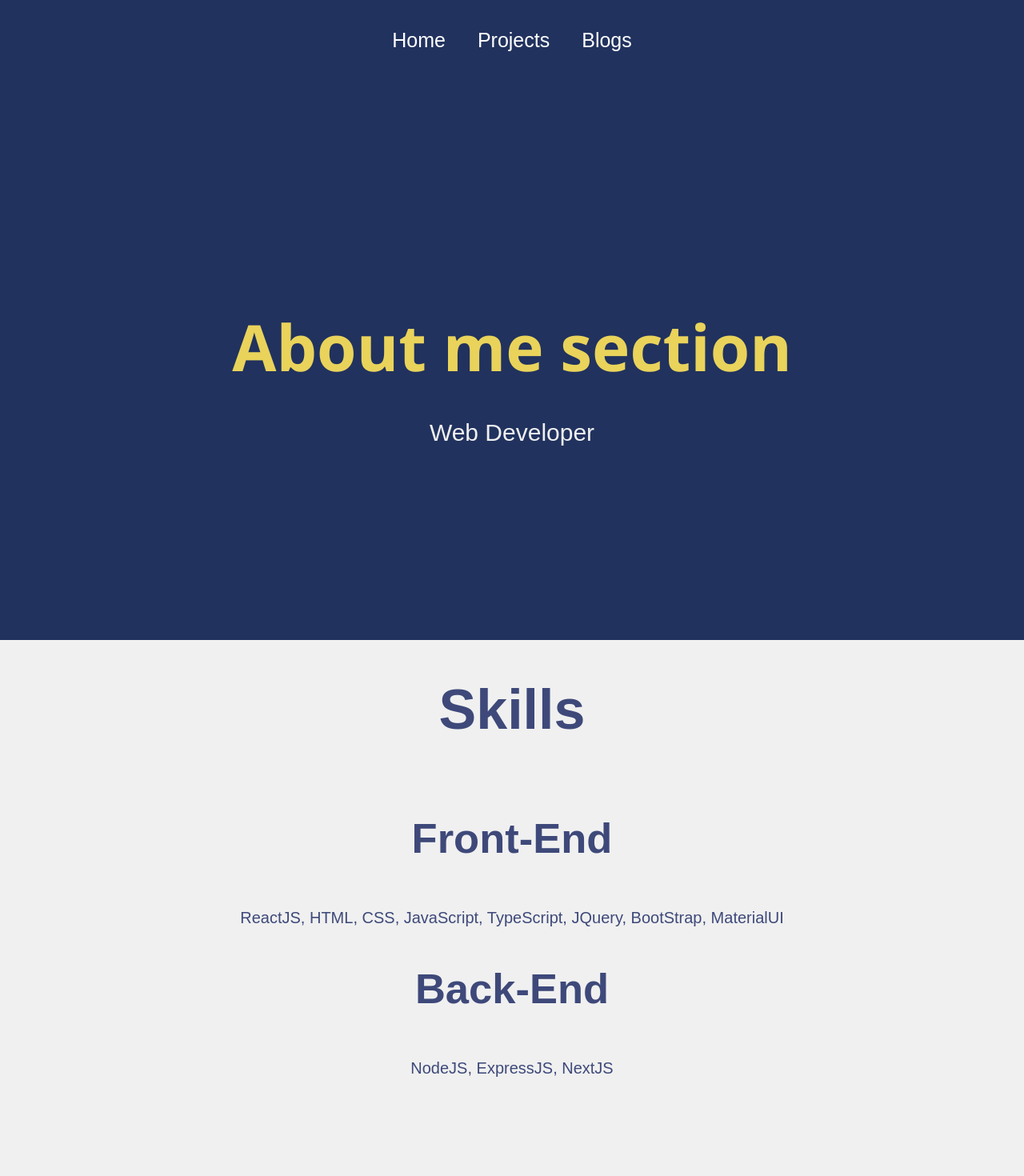
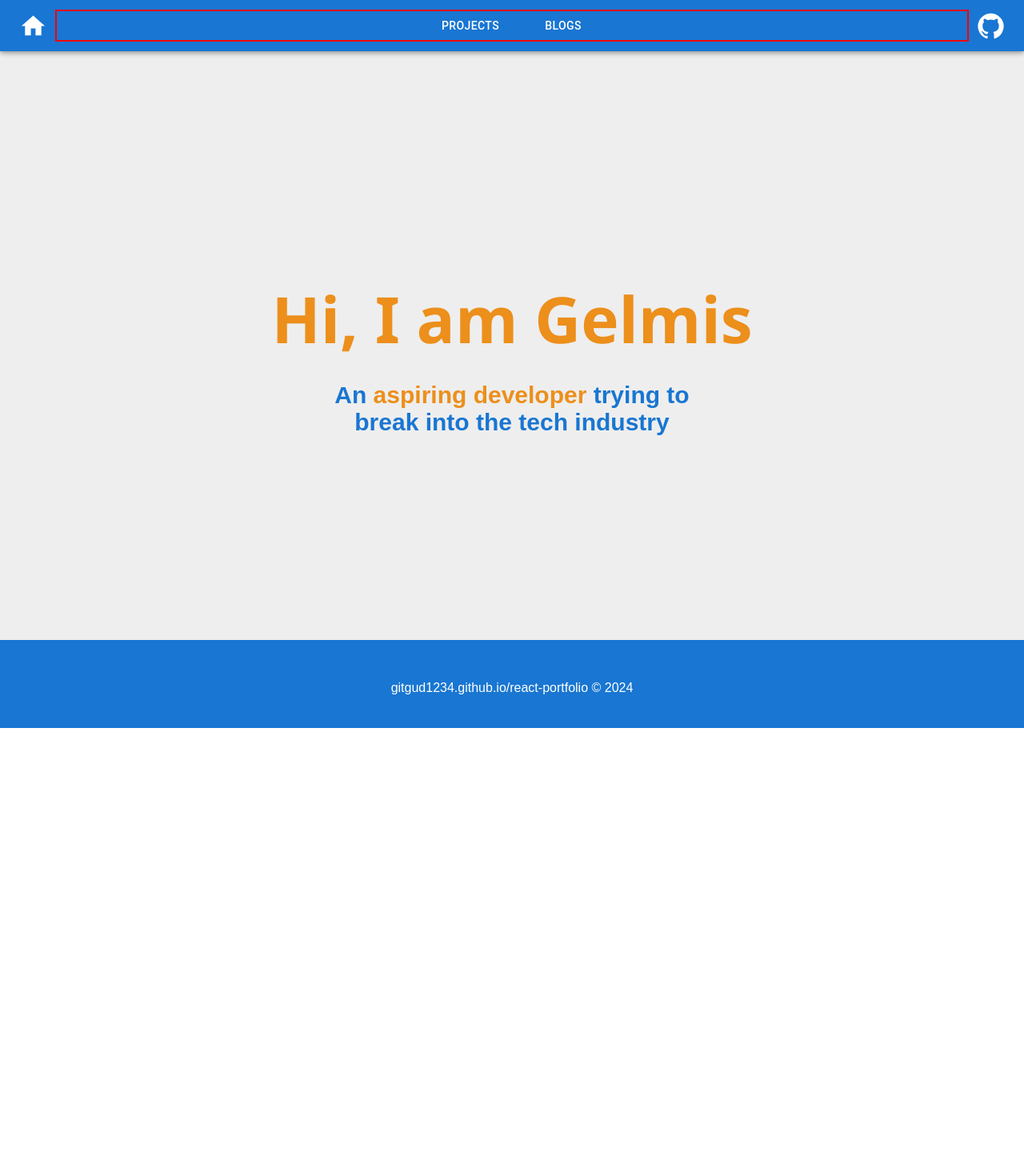
Before and after one commit to GitGud1234/react-portfolio, a React (Create React App) app: page /#/ in a window 1280 px wide. Shown: the top 1470 px of the page at 80% size. After the commit the page ends 910 px from the top, so only its background shows below. Built offline with nearby package versions, Linux system fonts and the light colour scheme.

Commit message:
landing page complete

```diff
--- a/src/components/Footer.jsx
+++ b/src/components/Footer.jsx
@@ -1,7 +1,4 @@
 import React from 'react';
-import InstagramIcon from '@mui/icons-material/Instagram';
-import GitHubIcon from '@mui/icons-material/GitHub';
-import LinkedInIcon from '@mui/icons-material/LinkedIn';
 import '../styles/Footer.css';
 
 function Footer() {
@@ -9,11 +6,6 @@ function Footer() {
   const currentYear = date.getFullYear();
   return (
     <footer className="footer">
-      <div className="socialMedia">
-        <InstagramIcon />
-        <GitHubIcon />
-        <LinkedInIcon />
-      </div>
       <p>gitgud1234.github.io/react-portfolio &copy; {currentYear} </p>
     </footer>
   );
--- a/src/components/NavBar.jsx
+++ b/src/components/NavBar.jsx
@@ -2,7 +2,77 @@ import React, { useEffect, useState } from 'react';
 import { Link, useLocation } from 'react-router-dom';
 import '../styles/NavBar.css';
 import ReorderIcon from '@mui/icons-material/Reorder';
+import {
+  AppBar,
+  Toolbar,
+  IconButton,
+  Typography,
+  Stack,
+  Button,
+} from '@mui/material';
+import HomeIcon from '@mui/icons-material/Home';
+//import LogoDevIcon from '@mui/icons-material/LogoDev';
+import GitHubIcon from '@mui/icons-material/GitHub';
 
+function NavBar() {
+  const location = useLocation();
+  return (
+    <AppBar position="sticky">
+      <Toolbar>
+        <IconButton
+          component={Link}
+          to="/"
+          disableRipple
+          size="large"
+          edge="start"
+          color="inherit"
+          aria-label="logo"
+        >
+          <HomeIcon fontSize="large" />
+        </IconButton>
+
+        <Stack
+          direction="row"
+          spacing={5}
+          justifyContent="center"
+          sx={{ width: '100%', outline: '2px solid red;' }}
+        >
+          <Button component={Link} to="/projects" disableRipple color="inherit">
+            projects
+          </Button>
+          <Button component={Link} to="/blogs" disableRipple color="inherit">
+            Blogs
+          </Button>
+        </Stack>
+        <IconButton
+          component={Link}
+          to="https://github.com/GitGud1234"
+          target="_blank"
+          disableRipple
+          size="large"
+          edge="end"
+          color="inherit"
+          aria-label="logo"
+        >
+          <GitHubIcon fontSize="large" />
+        </IconButton>
+      </Toolbar>
+    </AppBar>
+  );
+  //<Link to="/">Home</Link>
+  //    <Link to="/projects">Projects</Link>
+  //  <Link to="/blogs">Blogs</Link>
+}
+
+/*
+        <Typography
+          variant="h6"
+          component="h6"
+          sx={{ border: '1px solid red' }}
+        ></Typography>
+*/
+
+/*
 function NavBar() {
   const [expandNavbar, setExpandNavbar] = useState(false);
 
@@ -11,6 +81,7 @@ function NavBar() {
   useEffect(() => {
     setExpandNavbar(false);
   }, [location]);
+
   return (
     <div className="navbar" id={expandNavbar ? 'open' : 'close'}>
       <div className="toggleButton">
@@ -30,5 +101,5 @@ function NavBar() {
     </div>
   );
 }
-
+*/
 export default NavBar;
--- a/src/pages/Home.js
+++ b/src/pages/Home.js
@@ -1,33 +1,35 @@
 import React from 'react';
 import '../styles/Home.css';
+import { Paper, Grid } from '@mui/material';
 
 function Home() {
   return (
     <div className="home">
-      <div className="about">
-        <h2>About me section</h2>
+      <div className="landing">
+        <h1>Hi, I am Gelmis</h1>
         <div className="prompt">
-          <p>Web Developer</p>
+          <p>
+            An <span style={{ color: '#EC8F1B' }}>aspiring developer</span>{' '}
+            trying to break into the tech industry
+          </p>
         </div>
-      </div>
-      <div className="skills">
-        <h1>Skills</h1>
-        <ul className="list">
-          <li className="item">
-            <h2>Front-End</h2>
-            <span>
-              ReactJS, HTML, CSS, JavaScript, TypeScript, JQuery, BootStrap,
-              MaterialUI
-            </span>
-          </li>
-          <li className="item">
-            <h2>Back-End</h2>
-            <span>NodeJS, ExpressJS, NextJS</span>
-          </li>
-        </ul>
       </div>
     </div>
   );
 }
 
+/*
+        <ul className="list">
+            <li className="item">
+              <h2>A passion for learning</h2>
+              <span>Always keen on learning and growing. </span>
+            </li>
+
+            <li className="item">
+              <h2>Aspiring developer</h2>
+              <span></span>
+            </li>
+          </ul>
+*/
+
 export default Home;
--- a/src/styles/Footer.css
+++ b/src/styles/Footer.css
@@ -14,14 +14,14 @@ footer p {
 
 footer {
   width: 100%;
-  height: 200px;
-  background: #21325e;
+  height: 100px;
+  background: #1976d2;
   display: flex;
   justify-content: center;
   align-items: center;
   flex-direction: column;
   padding-top: 10px;
-  margin-top: 200px;
+  /* margin-top: 200px; */
 }
 
 footer p {
--- a/src/styles/Home.css
+++ b/src/styles/Home.css
@@ -1,86 +1,50 @@
 .home {
   width: 100%;
+  height: 100vph;
   align-items: center;
   font-family: 'Arial', sans-serif;
-  color: #3e497a;
+  color: #1976d2;
 }
 
-.about {
+.landing {
   width: 100%;
-  height: calc(100vh - 100px);
+  height: calc(100vh - 64px);
   display: flex;
   flex-direction: column;
   justify-content: center;
   align-items: center;
   text-align: center;
-  background-color: #21325e;
-  color: #f0f0f0;
+  background-color: #eee;
+
+  /* background-color: #21325e; */
+  /* color: #f0f0f0; */
+  /* outline: 2px solid green; */
 }
 
-.about h2 {
+.landing h1 {
   font-family: 'Segoe UI', Tahoma, Geneva, Verdana, sans-serif;
   font-size: 80px;
-  color: #e9d35b;
+  /* color: #e9d35b; */
+  /* color: #f39c12; */
+  color: #ec8f1b;
   height: 50px;
 }
 
-.about .prompt {
+.landing .prompt {
   width: 40%;
   font-size: 30px;
-}
-.prompt svg {
-  font-size: 60px;
-  margin: 5px;
-  color: white;
-}
-
-.skills {
-  font-size: 35px;
-  width: 100%;
-  display: flex;
-  justify-content: center;
-  flex-direction: column;
-  align-items: center;
-}
-
-.skills h1,
-h2 {
-  color: #3e497a;
-}
-
-ul {
-  margin: 0;
-  padding: 0;
-}
-
-.skills .list {
-  list-style: none;
-  width: 60%;
-}
-
-.list span {
-  font-size: 20px;
+  font-weight: bold;
 }
 
 @media only screen and (max-width: 600px) {
-  .about h2 {
-    font-size: 40px;
+  .landing h1 {
+    font-size: 50px;
+    height: 10px;
   }
 
-  .about .prompt {
+  .landing .prompt {
     margin-top: 10px;
     font-size: 20px;
     width: 80%;
   }
-
-  .skills {
-    text-align: center;
-  }
-  .list {
-    padding: 0;
-  }
-
-  .skills h2 {
-    font-size: 30px;
-  }
 }
--- a/src/styles/NavBar.css
+++ b/src/styles/NavBar.css
@@ -1,3 +1,9 @@
+h6 {
+  text-align: left;
+}
+
+/* come back to these */
+
 .navbar {
   width: 100%;
   height: 100px;
--- a/src/styles/Projects.css
+++ b/src/styles/Projects.css
@@ -1,6 +1,6 @@
 .projects {
   width: 100%;
-  height: auto;
+  height: calc(100vh - 64px);
   display: flex;
   justify-content: center;
   align-items: center;
```
Also changed, not shown: package.json (+5 -4 lines), 1 other file (tests, documents, lock files or other folders).
